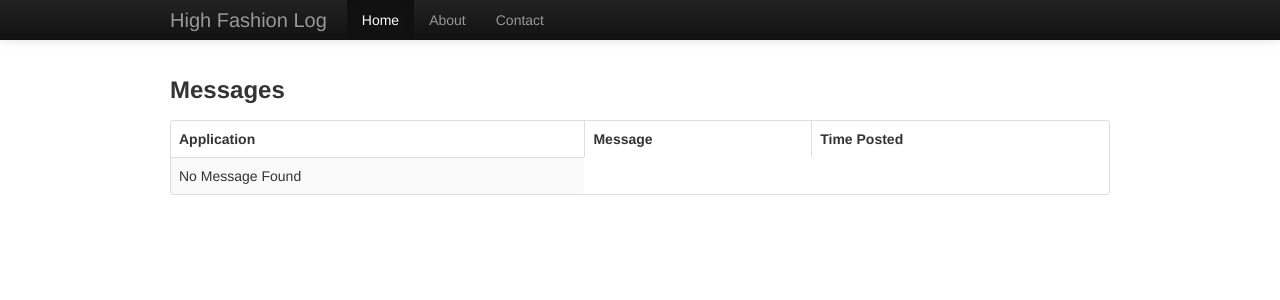
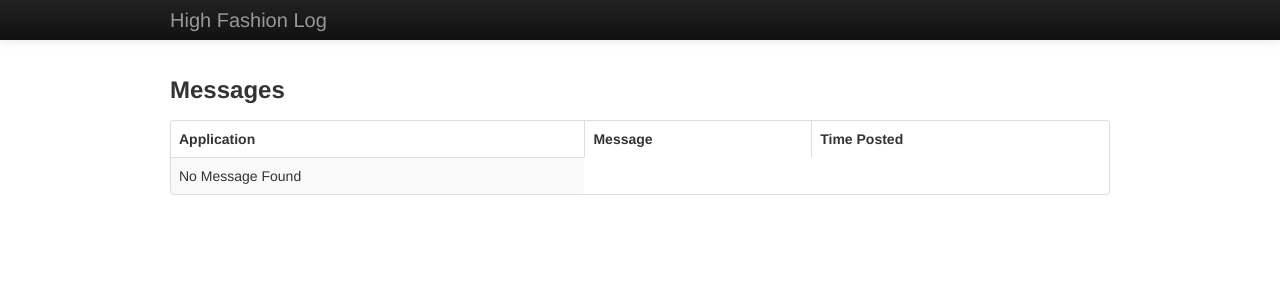
Before and after one commit to joefearnley/highfashion, a Flask app: page / in a window 1280 px wide. Shown: the top 300 px of the page. Run offline with Flask 2, Linux system fonts and the light colour scheme; data that the repository does not hold is empty.

Commit message:
Removing navigation from main layout file.

```diff
--- a/highfashion/templates/layout.html
+++ b/highfashion/templates/layout.html
@@ -11,19 +11,7 @@
     <div class="navbar navbar-inverse navbar-fixed-top">
       <div class="navbar-inner">
         <div class="container">
-          <a class="btn btn-navbar" data-toggle="collapse" data-target=".nav-collapse">
-            <span class="icon-bar"></span>
-            <span class="icon-bar"></span>
-            <span class="icon-bar"></span>
-          </a>
           <a class="brand" href="#">High Fashion Log</a>
-          <div class="nav-collapse collapse">
-            <ul class="nav">
-              <li class="active"><a href="#">Home</a></li>
-              <li><a href="#about">About</a></li>
-              <li><a href="#contact">Contact</a></li>
-            </ul>
-          </div>
         </div>
       </div>
     </div>
```
